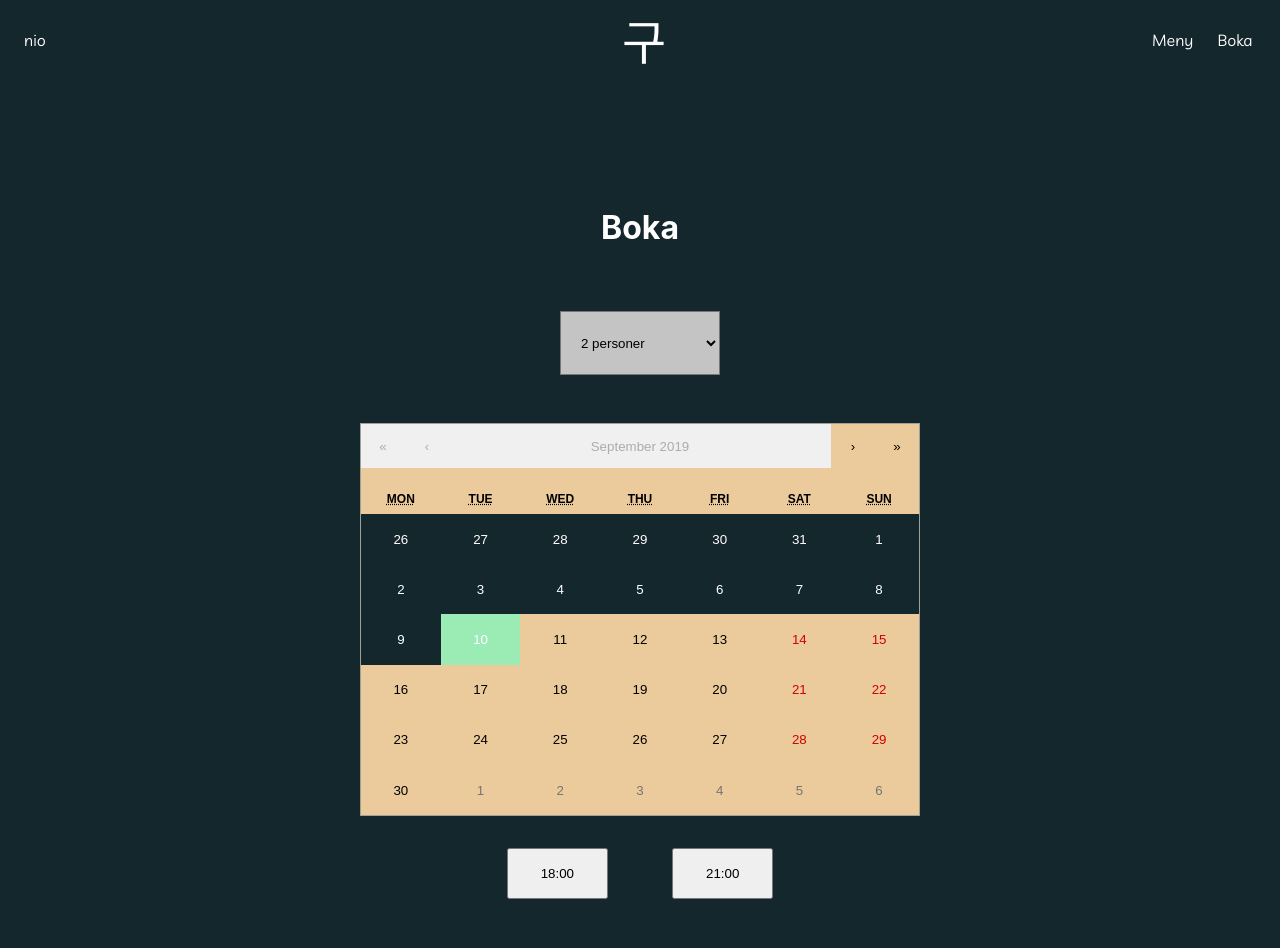
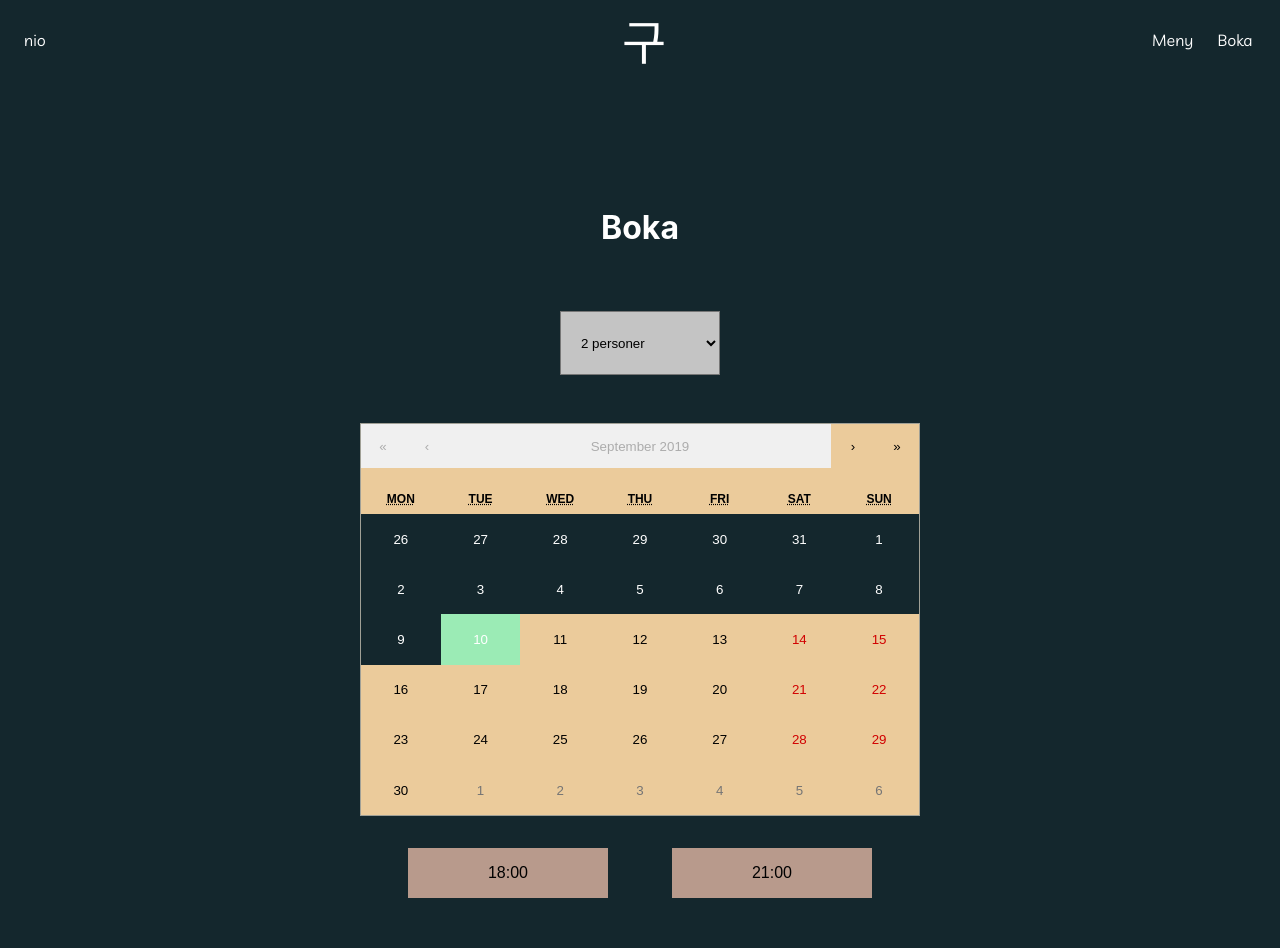
Before and after one commit to kamelfall/nio, a React (Create React App) app: page /booking in a window 1280 px wide. Shown: the top 948 px of the page. Built offline with nearby package versions, Linux system fonts and the light colour scheme; no server answers.

Commit message:
add gdpr approved requirement

```diff
--- a/src/components/BookingComponent/BookingComponent.tsx
+++ b/src/components/BookingComponent/BookingComponent.tsx
@@ -306,7 +306,7 @@ export class BookingComponent extends React.Component<IBookingProps, IBookingSta
         <div className="confirmSpace">
           <h2>Tack {name} för din bokning!</h2>
           <p>En bekräftelse är påväg till den e-mail du angav.</p>
-          <p>Du har bokat bord den {dateForConfirmation[0]}klockan {time} för {seats} person(er)</p>
+          <p>Du har bokat bord den {dateForConfirmation[0]} klockan {time} för {seats} person(er)</p>
           <p>Vi på restaurang nio ser framemot din vistelse hos oss.</p>
           <p>Ses snart!</p>
           <p>/nio</p>
--- a/src/components/FooterComponent/FooterComponent.scss
+++ b/src/components/FooterComponent/FooterComponent.scss
@@ -4,6 +4,8 @@ footer {
   height: 150px;
   flex: 1;
   background-color: $secondaryColor;
+  // background-image: url("../../images/footer.jpg");
+  background-size: cover;
   padding: 3rem;
 }
 
--- a/src/components/FormComponent/FormComponent.scss
+++ b/src/components/FormComponent/FormComponent.scss
@@ -12,15 +12,30 @@
     padding: 1rem;
     margin: 2rem auto;
   }
+  .form__GDPR {
+    margin: 0 auto;
+  }
+  .form__gdprInfo {
+    margin: 1rem;
+  }
 
   .form__timeButton {
-    margin:2rem;
+    background-color: $secondaryColor;
+    border: none;
+    font-size: 1em;
+    width: 200px;
+    margin: 1.5rem;
+    margin-bottom: 0;
     padding: 1rem;
+
   }
 
   @include tablet {
     .form__submit, .form__timeButton {
       padding: 1rem 2rem;
+    }
+    .form__timeButton {
+      margin: 2rem;
     }
   }
 
--- a/src/components/FormComponent/FormComponent.tsx
+++ b/src/components/FormComponent/FormComponent.tsx
@@ -20,6 +20,7 @@ export class FormComponent extends React.Component<IFormProps, IFormState> {
       emailAddress: "",
       phoneNumber: "",
       emailValidation: "",
+      checked: ""
     }
   }
   validate = () => {
@@ -36,18 +37,21 @@ export class FormComponent extends React.Component<IFormProps, IFormState> {
   }
 
   handleChange = (e: any) => {
+    this.setState({checked: ""});
     const target = e.target;
     const value = target.value;
     const name = target.name;
+    const checked = target.value;
 
     this.setState({
-      [name]: value
+      [name]: value,
+      checked: checked
     });
   }
 
   createBooking = () => {
     const isValid:any = this.validate();
-    if(isValid) {
+    if(isValid && this.state.checked === "true") {
       console.log(this.state);
       this.props.formSubmit(this.state);
     }
@@ -85,8 +89,10 @@ export class FormComponent extends React.Component<IFormProps, IFormState> {
             name="phoneNumber"
             onChange={this.handleChange} required/>
         </li>
-
-        {/* <input type="checkbox"/> */}
+        <p className="form__gdprInfo" >Vänligen kryssa i rutan nedan för att godkänna att vi lagrar
+          dina uppgifter enligt GDPR
+        </p>
+        <input type="checkbox" className="form__GDPR" value="true" onChange={this.handleChange}/>
         <input type="button" className="form__submit" value="Boka"
           onClick={this.createBooking} />
       </ul>
@@ -95,10 +101,14 @@ export class FormComponent extends React.Component<IFormProps, IFormState> {
     }
     return (
       <form id="form">
-        <input type="button" name="time" className="form__timeButton"
+        <button type="button" name="time" className="form__timeButton"
           id="earlyButton"
           value="18:00"
-          onClick={this.handleChange} />
+          onClick={this.handleChange}>18:00</button>
+        {/* <input type="button" name="time" className="form__timeButton"
+          id="earlyButton"
+          value="18:00"
+          onClick={this.handleChange} /> */}
 
         <input type="button" name="time" className="form__timeButton"
           id="lateButton"
```
Also changed, not shown: src/images/trash.svg (deleted), 1 other file (tests, documents, lock files or other folders).
